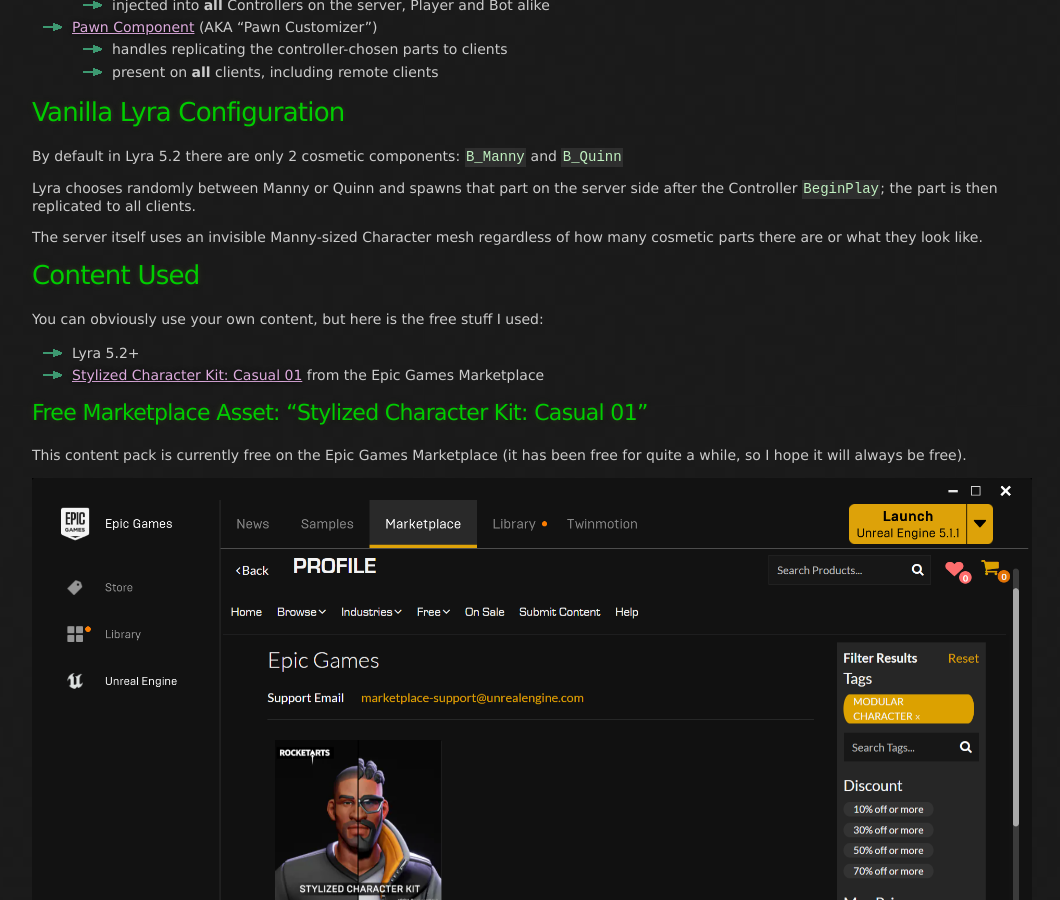
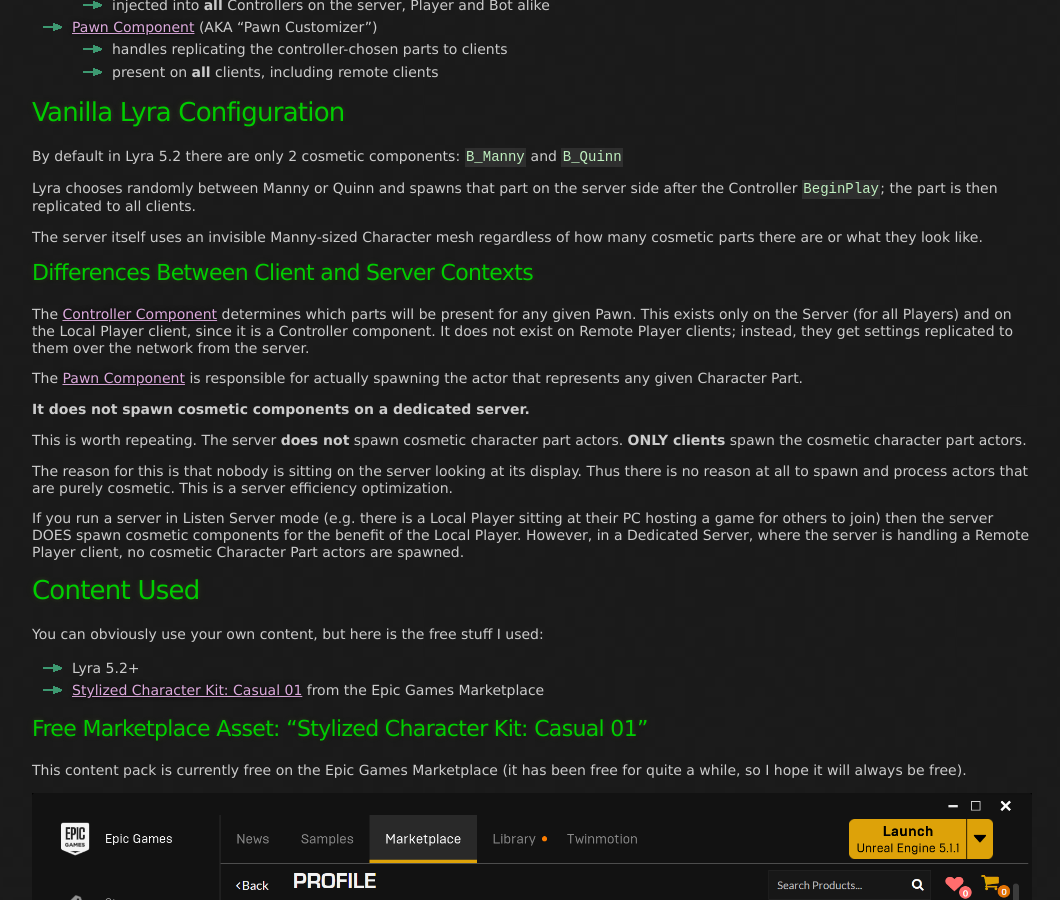
Before and after one commit to x157/x157.github.io, a Jekyll site: the page built from UE5/LyraStarterGame/CharacterParts/index.md, in a window 1280 px wide and 900 px high, scrolled down 658 px. Shown: the whole window, without its empty margins (108-1168 px from the left). Built offline with Jekyll 4.4.1, drawn with Linux system fonts in a browser that asks for light colours.

Commit message:
Add some discussion about differences in client+server contexts

```diff
--- a/UE5/LyraStarterGame/CharacterParts/index.md
+++ b/UE5/LyraStarterGame/CharacterParts/index.md
@@ -53,6 +53,34 @@
 how many cosmetic parts there are or what they look like.
 
 
+### Differences Between Client and Server Contexts
+
+The [Controller Component](./ControllerComponent) determines which parts will be present
+for any given Pawn.  This exists only on the Server (for all Players)
+and on the Local Player client, since it is a Controller component.
+It does not exist on Remote Player clients; instead, they get settings replicated
+to them over the network from the server.
+
+The [Pawn Component](./PawnComponent) is responsible for actually spawning the actor
+that represents any given Character Part.
+
+**It does not spawn cosmetic components on a dedicated server.**
+
+This is worth repeating.
+The server **does not** spawn cosmetic character part actors.
+**ONLY clients** spawn the cosmetic character part actors.
+
+The reason for this is that nobody is sitting on the server looking at its display.
+Thus there is no reason at all to spawn and process actors that are purely cosmetic.
+This is a server efficiency optimization.
+
+If you run a server in Listen Server mode (e.g. there is a Local Player sitting at their
+PC hosting a game for others to join) then the server DOES spawn cosmetic components
+for the benefit of the Local Player.
+However, in a Dedicated Server, where the server is handling a Remote Player client,
+no cosmetic Character Part actors are spawned.
+
+
 ## Content Used
 
 You can obviously use your own content, but here is the free stuff I used:
```
Also changed, not shown: UE5/LyraStarterGame/CharacterParts/PawnComponent.md (+19 -0 lines).
